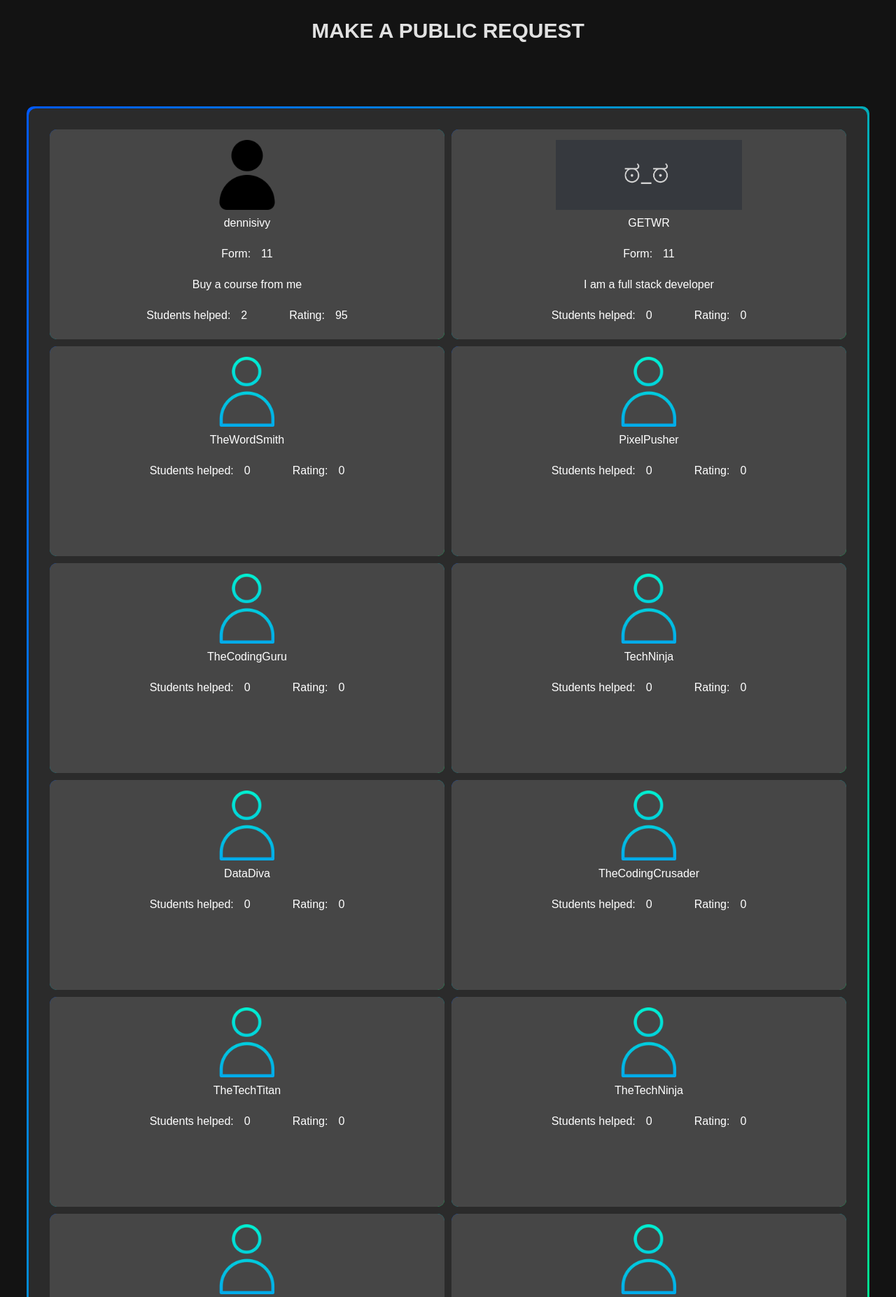
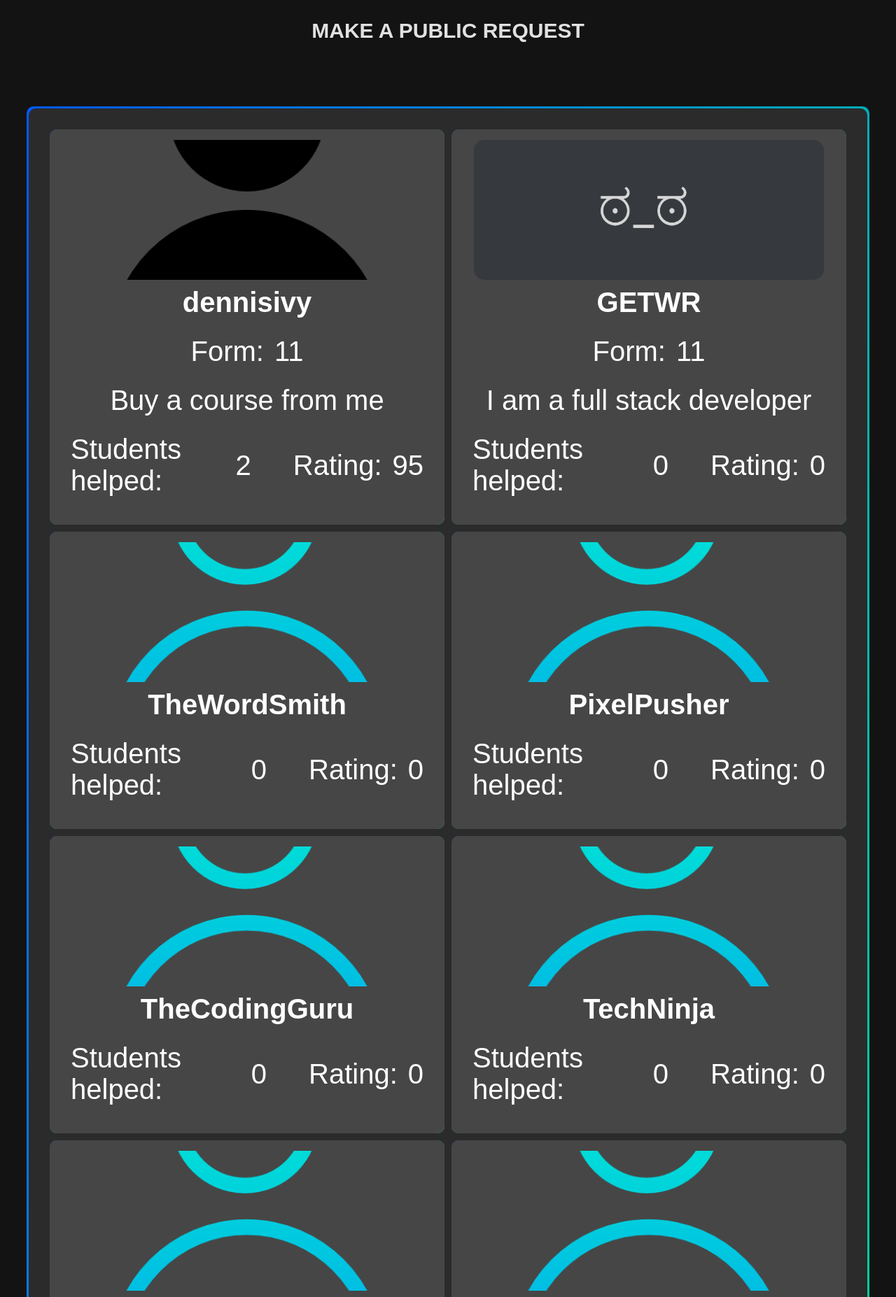
Before and after one commit to GETWRLD/onlystudentscopy, a Django app: a page that uses templates/main.html in a window 1280 px wide. Shown: the part 132-1986 px from the top of the page at 70% size. Run offline with Django 4.2, Linux system fonts and the light colour scheme; data comes from the database, SQL or seed files in the repository.

Commit message:
11 commit

```diff
--- a/static/styles/main.css
+++ b/static/styles/main.css
@@ -289,4 +289,7 @@ a:active {
     body {
         padding-top: 550px;
     }
+    .default-btn {
+        font-size: 50px;
+    }
 }
--- a/static/styles/subject_mentors.css
+++ b/static/styles/subject_mentors.css
@@ -76,10 +76,11 @@
 }
 
 .profile-image-2 {
-    width: 300px;
-    height: 100px;
-    object-fit: contain;
+    width: 500px;
+    height: 200px;
+    object-fit: cover;
     object-position: center;
+    border-radius: 15px;
 }
 
 .subject-mentor-link-2 {
@@ -99,16 +100,21 @@
 
 .profile-description-name {
     margin-top: 10px;
+    font-size: 40px;
+    font-weight: bold;
 }
 
 .profile-description-classs {
-    margin-top: 10px;
     display: flex;
     align-items: center;
+    font-size: 40px;
+    margin-top: -15px;
 }
 
 .profile-description-bio {
     margin-top: 10px;
+    font-size: 40px;
+    margin-top: -15px;
 }
 
 .profile-description-votes {
@@ -116,6 +122,8 @@
     margin-top: 10px;
     justify-content: space-around;
     width: 100%;
+    font-size: 40px;
+    margin-top: -15px;
 }
 
 .profile-description-vote-label {
@@ -131,4 +139,11 @@
 
 .profile-description-classs-label {
     margin-right: 15px;
+    font-size: 40px;
 }
+
+@media (max-width: 1100px) {
+    .subject-mentor-link-background {
+        height: 500px;
+    }
+}
```
